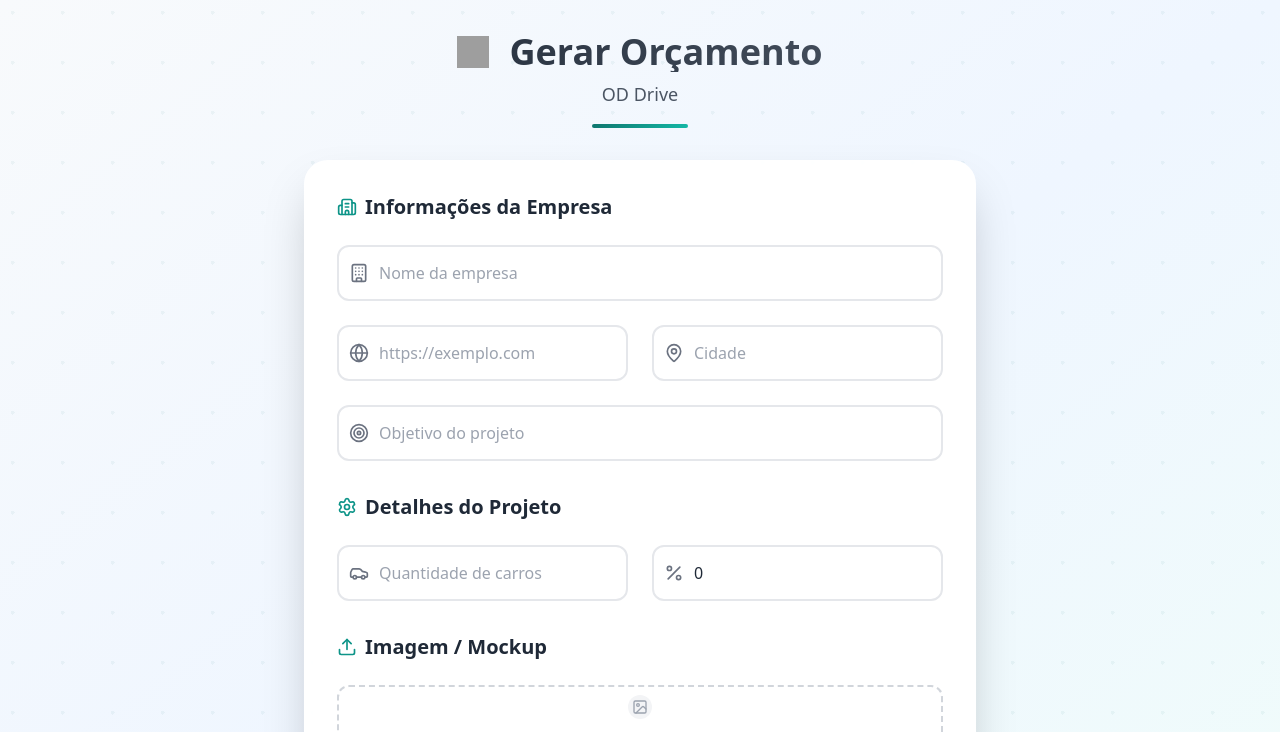
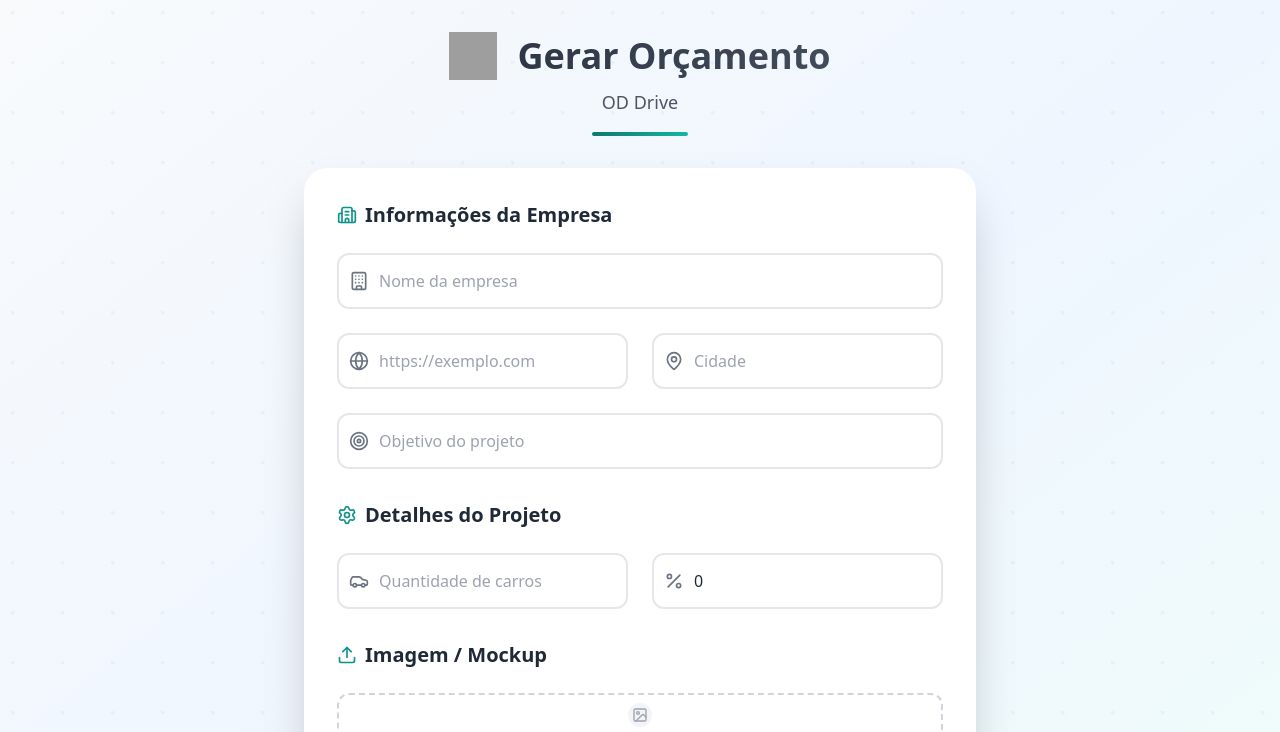
Before and after one commit to pedromottanunes/taube, a plain HTML site: page index.html in a window 1280 px wide. Shown: the top 732 px of the page. Drawn offline with nearby package versions, Linux system fonts and the light colour scheme; grey boxes are pictures that could not be loaded.

Commit message:
Update index.html

```diff
--- a/index.html
+++ b/index.html
@@ -148,7 +148,7 @@
 
     <h1 class="flex items-center justify-center text-4xl font-bold bg-gradient-to-r from-gray-800 to-gray-600 bg-clip-text text-transparent mb-2 gap-3">
   <!-- Ícone do Dropbox (exemplo): -->
-  <img src="https://www.dropbox.com/scl/fi/1lcom3fqzeltyx32h1jya/logood.png?rlkey=1pk6lohumczfbgpk4033vglhu&st=xuv4ltyc&dl=1" alt="Ícone" class="w-8 h-8 mr-2">
+  <img src="https://www.dropbox.com/scl/fi/1lcom3fqzeltyx32h1jya/logood.png?rlkey=1pk6lohumczfbgpk4033vglhu&st=xuv4ltyc&dl=1" alt="Ícone" class="w-12 h-12 mr-2">
   Gerar Orçamento
 </h1>
 
```
